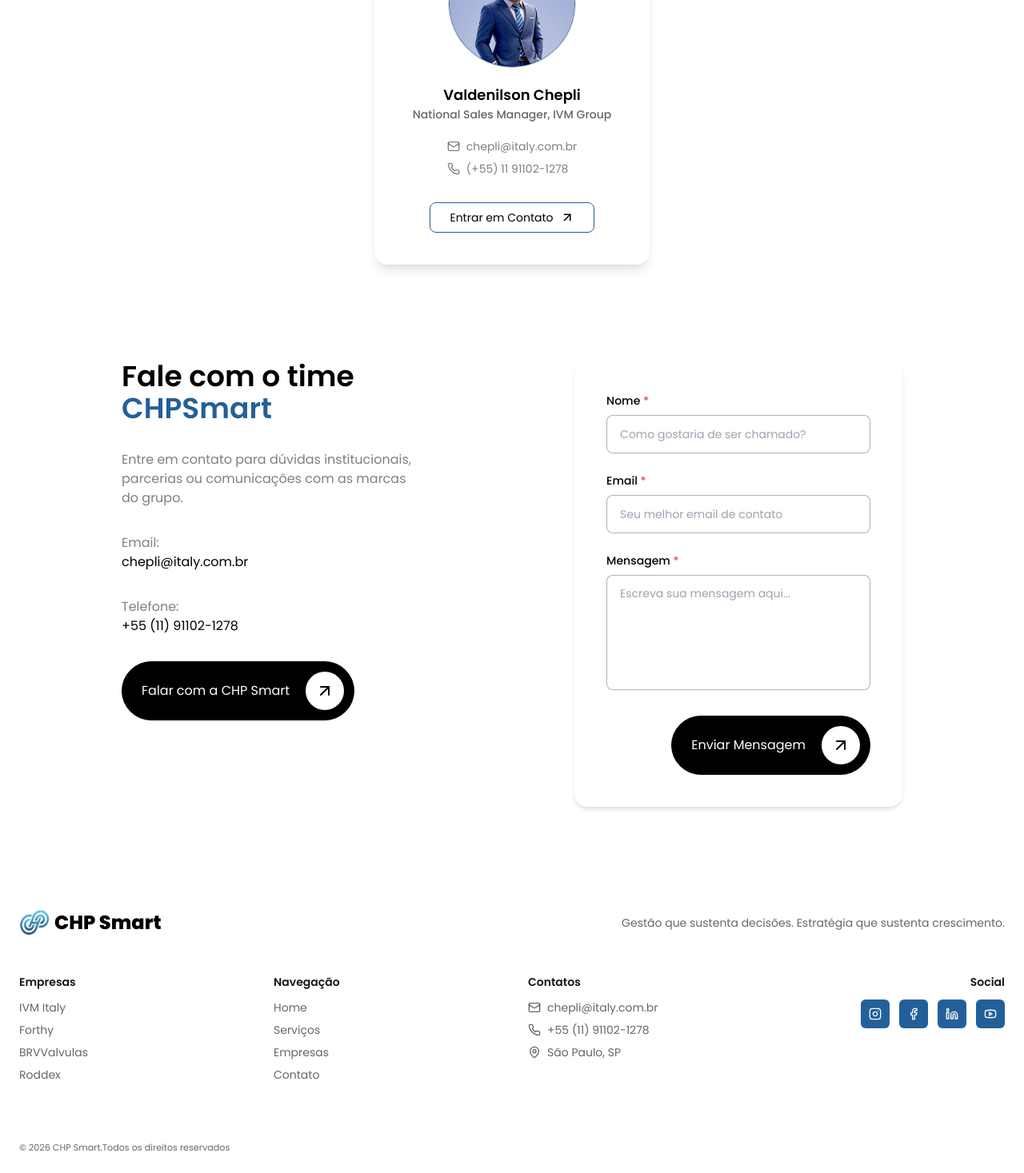
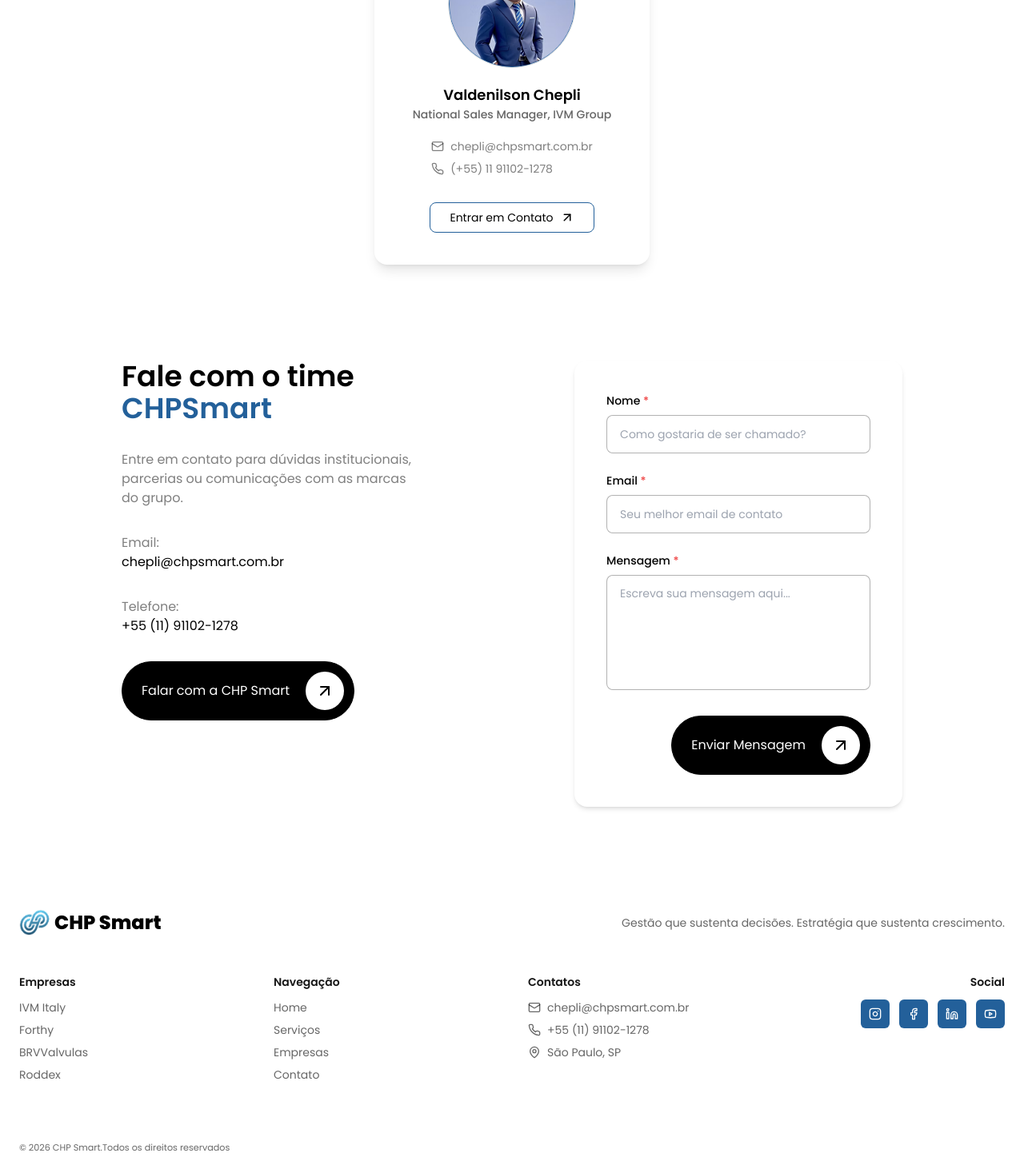
Before and after one commit to hchepli/topline-landingpage, a React (Vite) app: page / in a window 1280 px wide. Shown: the part 5679-7146 px from the top of the page at 80% size. Built offline with nearby package versions, Linux system fonts and the light colour scheme; no server answers.

Commit message:
fix: alteracao do email de "chepli@italy.com.br" para "chepli@chpsmart.com.br" no Footer e secao de Contato

```diff
--- a/src/components/sections/ContactSection.tsx
+++ b/src/components/sections/ContactSection.tsx
@@ -73,7 +73,7 @@
             </p>
             <div className="flex justify-center items-start flex-col">
               <h4 className="text-start text-[rgb(var(--text-secondary)/0.5)]">Email:</h4>
-              <p>chepli@italy.com.br</p>
+              <p>chepli@chpsmart.com.br</p>
             </div>
             <div className="flex justify-center items-start flex-col">
               <h4 className="text-start text-[rgb(var(--text-secondary)/0.5)]">Telefone:</h4>
--- a/src/components/sections/Footer.tsx
+++ b/src/components/sections/Footer.tsx
@@ -84,7 +84,7 @@
             <ul className="flex flex-col gap-2 text-sm text-[rgb(var(--text-secondary)/60%)]">
               <li className="flex items-center gap-2">
                 <Mail size={16} />
-                <span>chepli@italy.com.br</span>
+                <span>chepli@chpsmart.com.br</span>
               </li>
               <li className="flex items-center gap-2">
                 <Phone size={16} />
--- a/src/components/ui/contact/ContactDetails.tsx
+++ b/src/components/ui/contact/ContactDetails.tsx
@@ -9,7 +9,7 @@
           href="mailto:chepli@italy.com.br"
           className="hover:underline"
         >
-          chepli@italy.com.br
+          chepli@chpsmart.com.br
         </a>
       </div>
 
```
